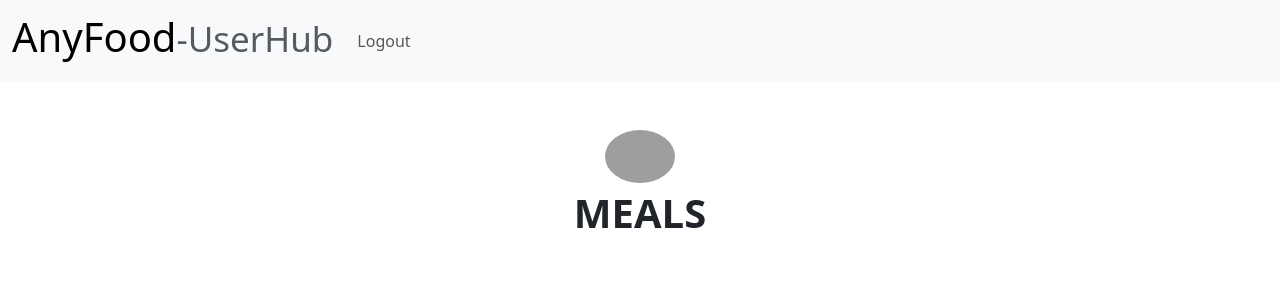
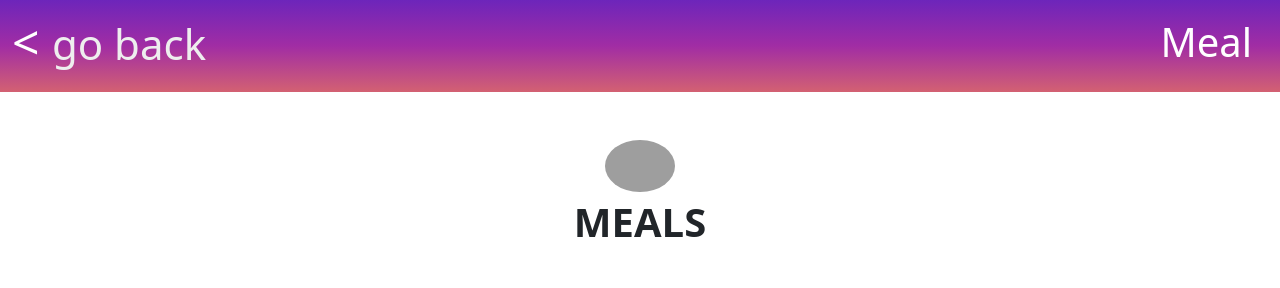
Before and after one commit to Pkoobz/UTS_Webprog, a PHP site: page /meal.php in a window 1280 px wide. Shown: the top 288 px of the page. Run offline with PHP 8.4, Linux system fonts and the light colour scheme; grey boxes are pictures that could not be loaded.

Commit message:
ganti coding buat file sql dan
sql

```diff
--- a/UTS_webprog_lec/meal.php
+++ b/UTS_webprog_lec/meal.php
@@ -10,22 +10,16 @@
     </style>
 </head>
 <body>
-<nav class="navbar sticky-top navbar-expand-lg bg-body-tertiary" style="background-color: #efffff;">
-  <div class="container-fluid d-flex justify-content-around">
-    <a class="navbar-brand" href="#">
-      <h4 class="display-6">AnyFood<small class="text-body-secondary">-UserHub</small></h4>
-    </a>
-    <button class="navbar-toggler" type="button" data-bs-toggle="collapse" data-bs-target="#navbarNavDropdown" aria-controls="navbarNavDropdown" aria-expanded="false" aria-label="Toggle navigation">
-      <span class="navbar-toggler-icon"></span>
-    </button>
-    <div class="collapse navbar-collapse" id="navbarNavDropdown">
-      <ul class="navbar-nav">
-        <li class="nav-item">
-          <a class="nav-link" aria-current="page" href="#">Logout</a>
-        </li>
-      </ul>
+<nav class="navbar sticky-top navbar-expand-lg" style="background-image: linear-gradient(#6d25bb,#a12da4, #d36172);" data-bs-theme="dark">
+    <div class="container-fluid d-flex ">
+        <a class="navbar-brand" href="homepageUser.php">
+            <h4 class="display-5">< <small style="color:#EEE;">go back</small></h4>
+        </a>
+        <a class="navbar-brand" href="#">
+            <h1>Meal</h1>
+        </a>
     </div>
-  </div>
+
 </nav>
       <div class="text-center"> <!-- Tambahkan div untuk mengatur gambar di tengah -->
                 <img class="rounded-circle mt-5 mx-auto" src="gambar1.png" alt="" style="width: 70px;">
--- a/UTS_webprog_lec/restoran_database.sql
+++ b/UTS_webprog_lec/restoran_database.sql
@@ -6,7 +6,8 @@
 -- Generation Time: Oct 24, 2023 at 11:44 AM
 -- Server version: 10.4.28-MariaDB
 -- PHP Version: 8.2.4
-
+CREATE DATABASE restoran_database;
+USE restoran_database;
 SET SQL_MODE = "NO_AUTO_VALUE_ON_ZERO";
 START TRANSACTION;
 SET time_zone = "+00:00";
```
Also changed, not shown: UTS_webprog_lec/desserts.php (+9 -15 lines), UTS_webprog_lec/homepageUser.php (+5 -5 lines), UTS_webprog_lec/minuman.php (+9 -15 lines), 1 other file.
